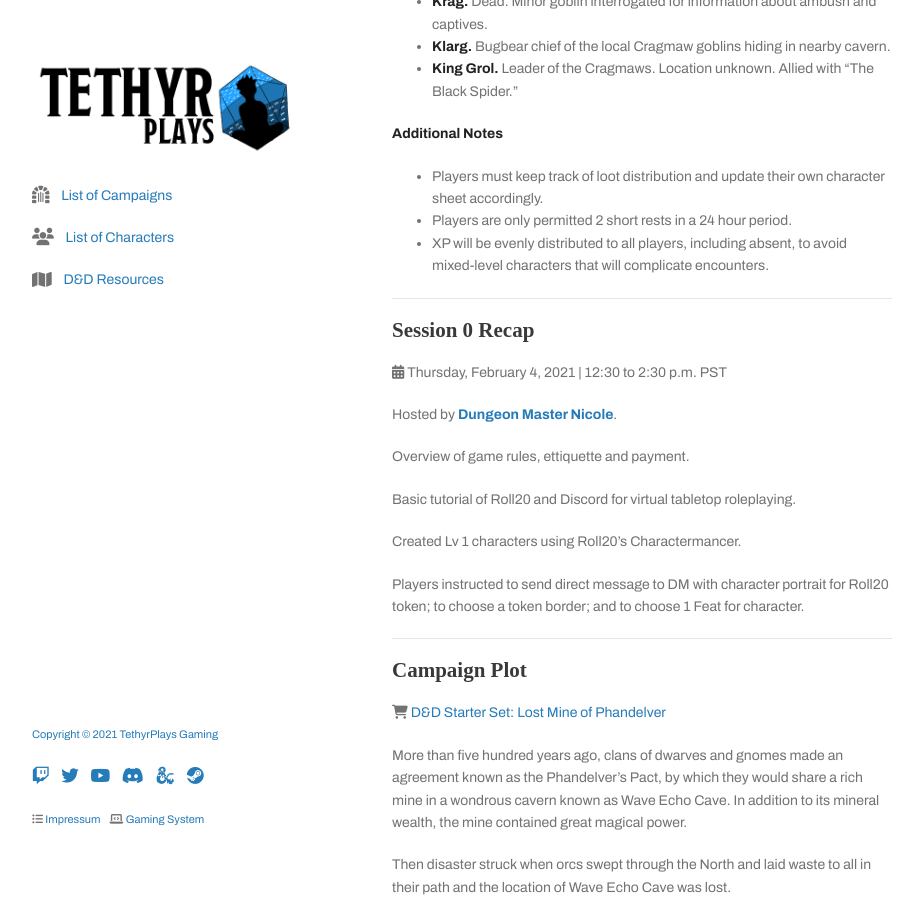
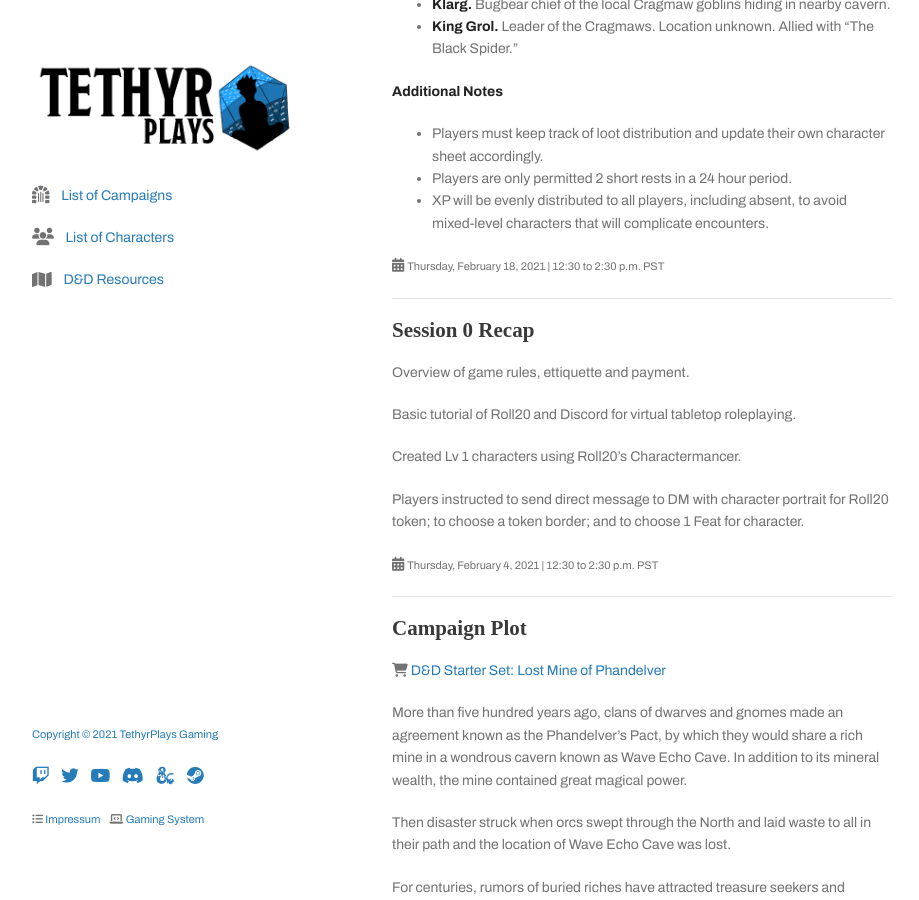
Before and after one commit to tethyrplays/tethyrplays, a Jekyll site: the page built from campaign/2021-lmop-with-dm-nicole.md, in a window 1280 px wide and 900 px high, scrolled down 3101 px. Shown: the whole window, without its empty margins (178-1097 px from the left). Built offline with Jekyll 4.4.1, drawn with Linux system fonts in a browser that asks for light colours; nearby versions of some CDN libraries; some web fonts are replaced; our own code applies the rules of GitHub Pages for plain Markdown files; the repository's description, which GitHub fills in, is left out; some of the changed text lies outside the part shown.

Commit message:
Update 2021-lmop-with-dm-nicole.md

```diff
--- a/campaign/2021-lmop-with-dm-nicole.md
+++ b/campaign/2021-lmop-with-dm-nicole.md
@@ -30,19 +30,17 @@
 
 ## Session 2 Recap
 
-<i class="fas fa-calendar-alt"></i> Thursday, March 4, 2021 \| 12:30 to 2:30 p.m. PST
-
 **Participants:** Gar, Asher, Aarden, Tarkin.
 
 **Level 1 continued.**
 
 (Details coming soon.)
 
+<i class="fas fa-calendar-alt"></i> <small>Thursday, March 4, 2021 \| 12:30 to 2:30 p.m. PST</small>
+
 ---
 
 ## Session 1 Recap
-
-<i class="fas fa-calendar-alt"></i> Thursday, February 18, 2021 \| 12:30 to 2:30 p.m. PST
 
 **Participants:** Gar, Asher, Aarden. **Absent:** Tarkin.
 
@@ -96,13 +94,11 @@
 - Players are only permitted 2 short rests in a 24 hour period.
 - XP will be evenly distributed to all players, including absent, to avoid mixed-level characters that will complicate encounters.
 
+<i class="fas fa-calendar-alt"></i> <small>Thursday, February 18, 2021 \| 12:30 to 2:30 p.m. PST</small>
+
 ---
 
 ## Session 0 Recap
-
-<i class="fas fa-calendar-alt"></i> Thursday, February 4, 2021 \| 12:30 to 2:30 p.m. PST
-
-Hosted by **[Dungeon Master Nicole](https://startplaying.games/game-master/loremasternicole)**.
 
 Overview of game rules, ettiquette and payment.
 
@@ -111,6 +107,8 @@
 Created Lv 1 characters using Roll20's Charactermancer.
 
 Players instructed to send direct message to DM with character portrait for Roll20 token; to choose a token border; and to choose 1 Feat for character.
+
+<i class="fas fa-calendar-alt"></i> <small>Thursday, February 4, 2021 \| 12:30 to 2:30 p.m. PST</small>
 
 ---
 
```
